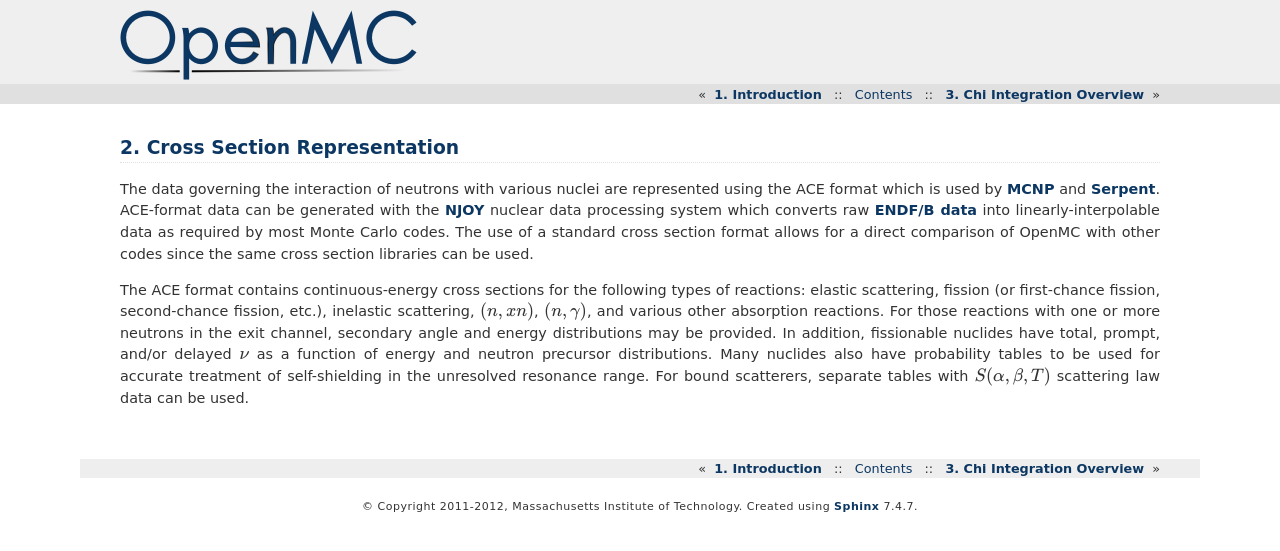
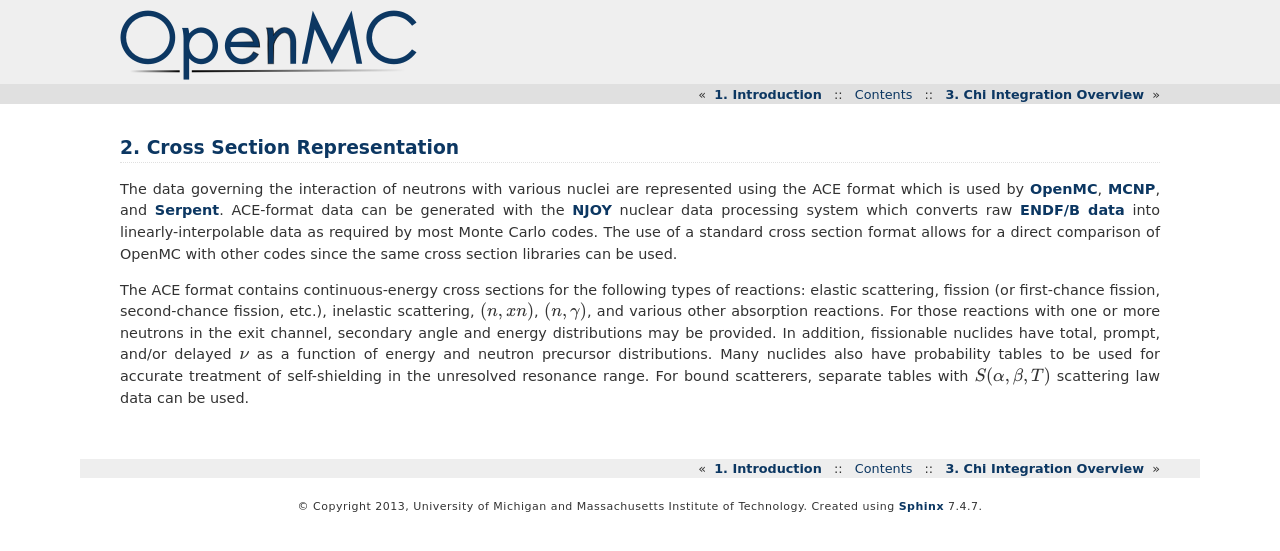
Before and after one commit to ndpp/ndpp, a Sphinx documentation site: the page built from docs/source/methods/cross_sections.rst, in a window 1280 px wide. Shown: the top 551 px of the page. Built offline with Sphinx 7.4.7, drawn with Linux system fonts in a browser that asks for light colours; formulas are drawn with MathJax 3.

```diff
--- a/docs/source/conf.py
+++ b/docs/source/conf.py
@@ -38,8 +38,8 @@ source_suffix = '.rst'
 master_doc = 'index'
 
 # General information about the project.
-project = u'OpenMC'
-copyright = u'2011-2012, Massachusetts Institute of Technology'
+project = u'NDPP'
+copyright = u'2013, University of Michigan and Massachusetts Institute of Technology'
 
 # The version info for the project you're documenting, acts as replacement for
 # |version| and |release|, also used in various other places throughout the
@@ -87,7 +87,8 @@ exclude_trees = []
 #pygments_style = 'bw'
 #pygments_style = 'fruity'
 #pygments_style = 'manni'
-pygments_style = 'tango'
+#pygments_style = 'tango'
+pygments_style = 'autumn'
 
 
 # A list of ignored prefixes for module index sorting.
@@ -99,8 +100,8 @@ pygments_style = 'tango'
 # The theme to use for HTML and HTML Help pages.  Major themes that come with
 # Sphinx are currently 'default' and 'sphinxdoc'.
 html_theme = 'haiku'
-#html_theme = 'altered_nature'
 #html_theme = 'sphinxdoc'
+#html_theme = 'default'
 
 # Theme options are theme-specific and customize the look and feel of a theme
 # further.  For a list of options available for each theme, see the
@@ -114,14 +115,14 @@ html_theme_options = {'full_logo': True,
 
 # The name for this set of Sphinx documents.  If None, it defaults to
 # "<project> v<release> documentation".
-html_title = "OpenMC Documentation"
+html_title = "NDPP Documentation"
 
 # A shorter title for the navigation bar.  Default is the same as html_title.
 #html_short_title = None
 
 # The name of an image file (relative to this directory) to place at the top
 # of the sidebar.
-html_logo = '../img/openmc.png'
+html_logo = '../img/ndpp.png'
 
 # The name of an image file (within the static path) to use as favicon of the
 # docs.  This file should be a Windows icon file (.ico) being 16x16 or 32x32
@@ -169,9 +170,7 @@ html_logo = '../img/openmc.png'
 #html_file_suffix = ''
 
 # Output file base name for HTML help builder.
-htmlhelp_basename = 'openmcdoc'
-
-
+htmlhelp_basename = 'ndppdoc'
 
 # -- Options for LaTeX output --------------------------------------------------
 
@@ -184,13 +183,14 @@ htmlhelp_basename = 'openmcdoc'
 # Grouping the document tree into LaTeX files. List of tuples
 # (source start file, target name, title, author, documentclass [howto/manual]).
 latex_documents = [
-  ('index', 'openmc.tex', u'OpenMC Documentation',
-   u'Massachusetts Institute of Technology', 'manual'),
+  ('index', 'ndpp.tex', u'NDPP Documentation',
+  'University of Michigan \\and Massachusetts Institute of Technology',
+  'manual'),
 ]
 
 # The name of an image file (relative to this directory) to place at the top of
 # the title page.
-#latex_logo = None
+latex_logo = '../img/ndpp.png'
 
 # For "manual" documents, if this is true, then toplevel headings are parts,
 # not chapters.
--- a/docs/source/methods/cross_sections.rst
+++ b/docs/source/methods/cross_sections.rst
@@ -5,10 +5,10 @@ Cross Section Representation
 ============================
 
 The data governing the interaction of neutrons with various nuclei are
-represented using the ACE format which is used by MCNP_ and Serpent_. ACE-format
-data can be generated with the NJOY_ nuclear data processing system which
-converts raw `ENDF/B data`_ into linearly-interpolable data as required by most
-Monte Carlo codes. The use of a standard cross section format allows for a
+represented using the ACE format which is used by OpenMC_, MCNP_, and Serpent_.
+ACE-format data can be generated with the NJOY_ nuclear data processing system
+which converts raw `ENDF/B data`_ into linearly-interpolable data as required by
+most Monte Carlo codes. The use of a standard cross section format allows for a
 direct comparison of OpenMC with other codes since the same cross section
 libraries can be used.
 
@@ -25,6 +25,7 @@ bound scatterers, separate tables with :math:`S(\alpha,\beta,T)` scattering law
 data can be used.
 
 
+.. _OpenMC: http://mit-crpg.github.io/openmc/
 .. _MCNP: http://mcnp.lanl.gov
 .. _Serpent: http://montecarlo.vtt.fi
 .. _NJOY: http://t2.lanl.gov/codes.shtml
--- a/docs/source/usersguide/index.rst
+++ b/docs/source/usersguide/index.rst
@@ -12,6 +12,7 @@ form more suitable for tallying in a Monte Carlo neutron transport code.
     :numbered:
     :maxdepth: 3
 
+    beginners
     install
     input
     troubleshoot
```
Also changed, not shown: docs/source/methods/chi.rst (+9 -16 lines), docs/source/methods/introduction.rst (+23 -22 lines), docs/source/usersguide/input.rst (+11 -10 lines), docs/img/ndpp.png (renamed from docs/img/openmc.png).
